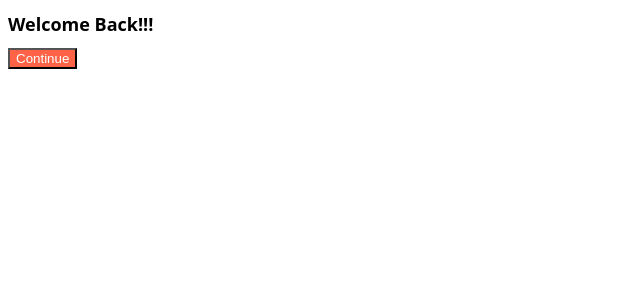
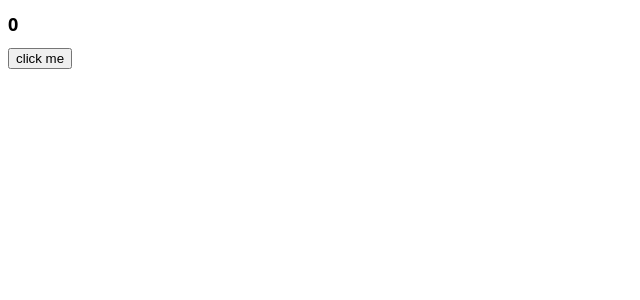
Before and after one commit to woongkiKim/createReactApp-starter, a React (Create React App) app: page / in a window 1280 px wide. Shown: the top 300 px of the page, without its empty margins (0-640 px from the left). Built offline with nearby package versions, Linux system fonts and the light colour scheme.

Commit message:
6.0 특정 코드는 첫번째 렌더링에서만 작동하고 나머지는 안하게

```diff
--- a/src/App.js
+++ b/src/App.js
@@ -1,11 +1,15 @@
-import Button from "./Button";
+// import Button from "./Button";
 import styles from "./App.module.css";
+import { useState } from "react";
 
 function App() {
+  const [counter, setValue] = useState(0);
+  const onClick = () => setValue((prev) => prev + 1);
   return (
     <div>
-      <h1 className={styles.title}>Welcome Back!!!</h1>
-      <Button text={"Continue "} />
+      <h1 className={styles.title}>{counter}</h1>
+      {/* <Button onClick={onClick} text={"Click Me"} /> */}
+      <button onClick={onClick}>click me</button>
     </div>
   );
 }
```
